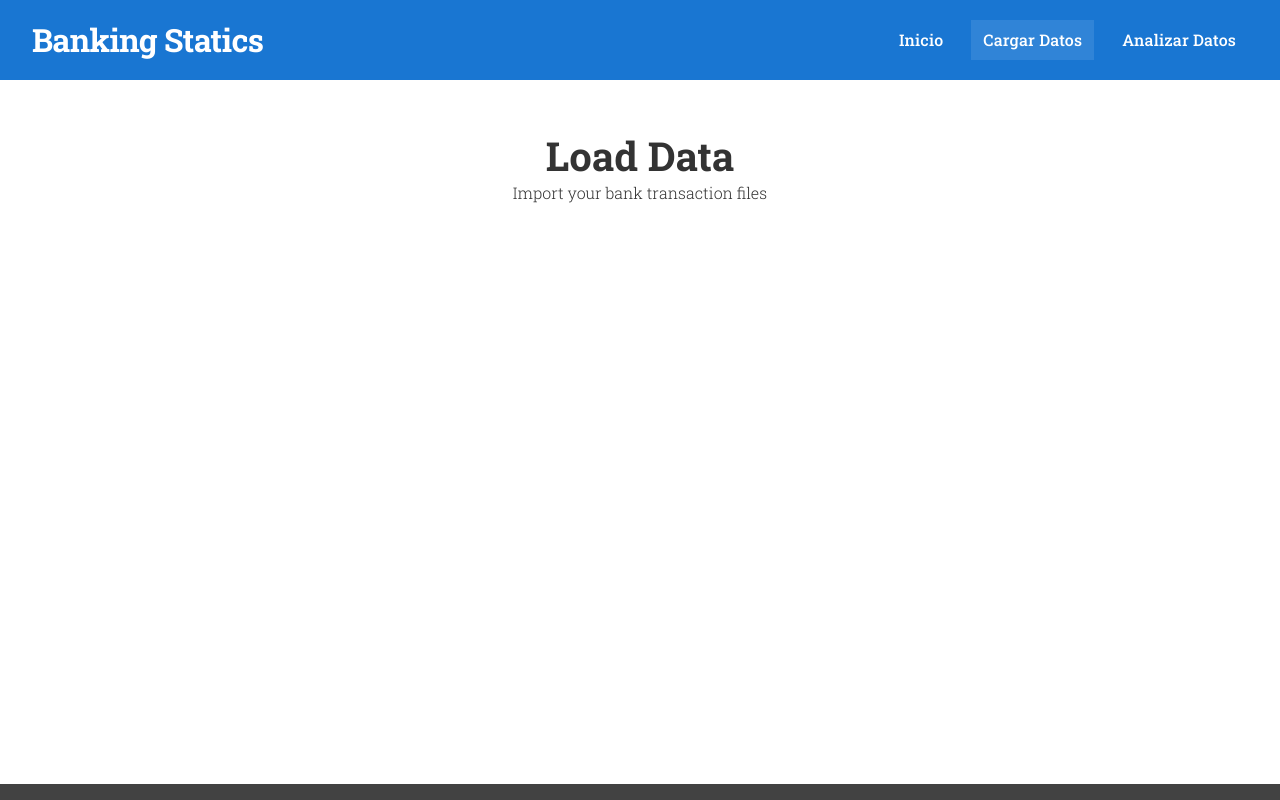
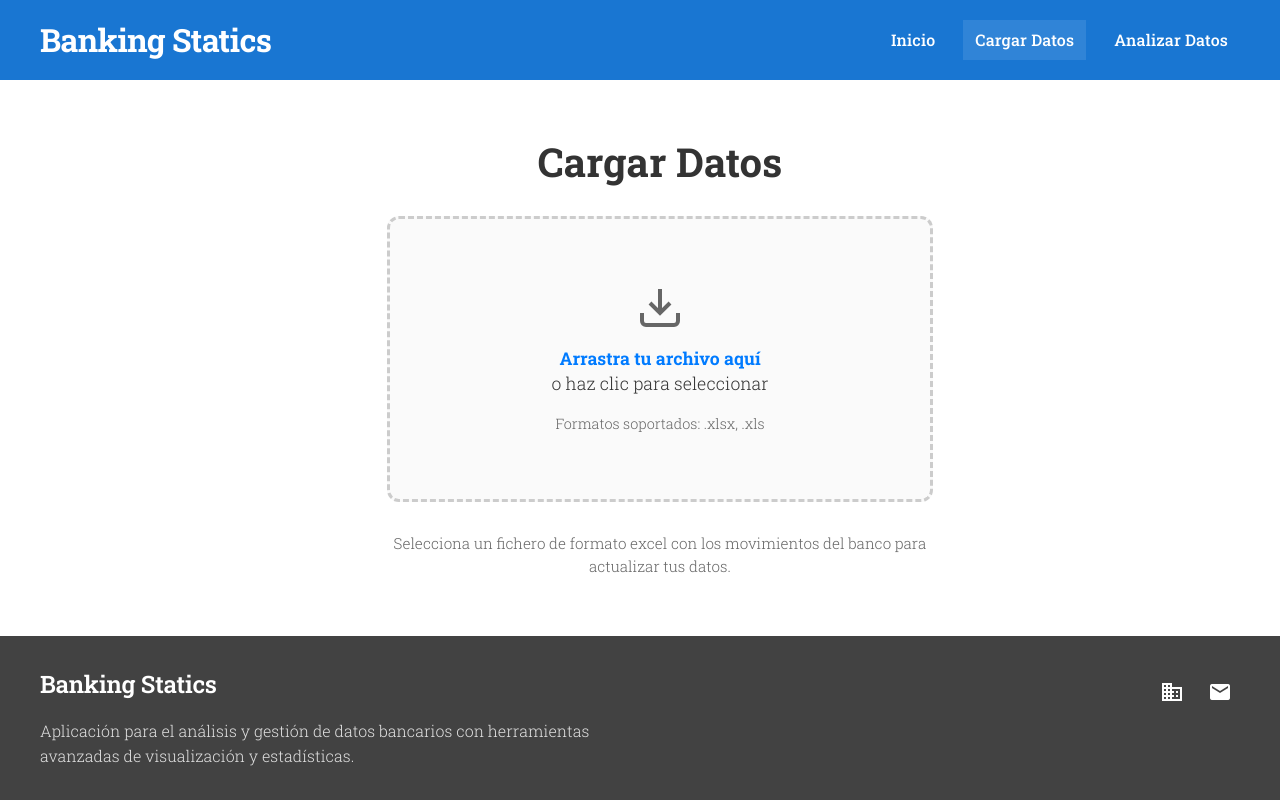
Before and after one commit to PABLOKUMAR1993/bankingStatics, an Angular app: page /load-data in a window 1280 px wide. Shown: the top 800 px of the page. Built offline with nearby package versions, Linux system fonts and the light colour scheme.

Commit message:
WIP: The Load Data component is created.

```diff
--- a/src/app/app.css
+++ b/src/app/app.css
@@ -1,4 +1,5 @@
 .main-content {
-  min-height: calc(100vh - 160px);
-  padding: 2rem;
+  display: flex;
+  justify-content: center;
+  align-items: center;
 }
--- a/src/app/components/load-data/load-data.component.css
+++ b/src/app/components/load-data/load-data.component.css
@@ -1,4 +1,87 @@
 .load-data-container {
+  display: flex;
+  flex-direction: column;
+  align-items: center;
+  justify-content: center;
+  width: 100%;
+  height: calc(100vh - 284px);
+  flex: 1;
   padding: 20px;
   text-align: center;
+  gap: 30px;
 }
+
+.drop-zone {
+  width: 100%;
+  max-width: 500px;
+  min-height: 200px;
+  border: 3px dashed #ccc;
+  border-radius: 12px;
+  background-color: #fafafa;
+  cursor: pointer;
+  transition: all 0.3s ease;
+  display: flex;
+  align-items: center;
+  justify-content: center;
+  padding: 40px 20px;
+}
+
+.drop-zone:hover {
+  border-color: #007bff;
+  background-color: #f0f8ff;
+  transform: translateY(-2px);
+  box-shadow: 0 4px 12px rgba(0, 123, 255, 0.15);
+}
+
+.drop-zone.drag-over {
+  border-color: #007bff;
+  background-color: #e6f3ff;
+  transform: scale(1.02);
+  box-shadow: 0 6px 20px rgba(0, 123, 255, 0.25);
+}
+
+.drop-content {
+  display: flex;
+  flex-direction: column;
+  align-items: center;
+  gap: 16px;
+}
+
+.upload-icon {
+  color: #666;
+  transition: color 0.3s ease;
+}
+
+.drop-zone:hover .upload-icon,
+.drop-zone.drag-over .upload-icon {
+  color: #007bff;
+}
+
+.drop-text {
+  margin: 0;
+  color: #333;
+  font-size: 1.1rem;
+  line-height: 1.4;
+}
+
+.drop-text strong {
+  color: #007bff;
+}
+
+.file-format-text {
+  margin: 0;
+  color: #666;
+  font-size: 0.9rem;
+}
+
+.hidden-input {
+  display: none;
+}
+
+.description-text {
+  color: #666;
+  font-size: 0.95rem;
+  line-height: 1.5;
+  max-width: 600px;
+  margin: 0;
+}
--- a/src/app/components/load-data/load-data.component.html
+++ b/src/app/components/load-data/load-data.component.html
@@ -1,4 +1,38 @@
 <div class="load-data-container">
-  <h1>Load Data</h1>
-  <p>Import your bank transaction files</p>
+  <h1>Cargar Datos</h1>
+
+  <div class="drop-zone"
+       (dragover)="onDragOver($event)"
+       (dragleave)="onDragLeave($event)"
+       (drop)="onDrop($event)"
+       [class.drag-over]="isDragOver"
+       (click)="fileInput.click()">
+
+    <div class="drop-content">
+      <svg class="upload-icon" width="48" height="48" viewBox="0 0 24 24" fill="none" stroke="currentColor" stroke-width="2">
+        <path d="M21 15v4a2 2 0 0 1-2 2H5a2 2 0 0 1-2-2v-4"></path>
+        <polyline points="7,10 12,15 17,10"></polyline>
+        <line x1="12" y1="15" x2="12" y2="3"></line>
+      </svg>
+
+      <p class="drop-text">
+        <strong>Arrastra tu archivo aquí</strong><br>
+        o haz clic para seleccionar
+      </p>
+
+      <p class="file-format-text">
+        Formatos soportados: .xlsx, .xls
+      </p>
+    </div>
+  </div>
+
+  <input #fileInput
+         type="file"
+         accept=".xlsx,.xls"
+         class="hidden-input"
+         (change)="onFileSelected($event)">
+
+  <p class="description-text">
+    Selecciona un fichero de formato excel con los movimientos del banco para actualizar tus datos.
+  </p>
 </div>
--- a/src/app/components/load-data/load-data.component.ts
+++ b/src/app/components/load-data/load-data.component.ts
@@ -9,4 +9,52 @@ import { Component } from '@angular/core';
 })
 export class LoadDataComponent {
 
+  // attributes
+
+  public isDragOver: boolean = false;
+
+  // methods
+
+  public onDragOver(event: DragEvent): void {
+    event.preventDefault();
+    event.stopPropagation();
+    this.isDragOver = true;
+  }
+
+  public onDragLeave(event: DragEvent): void {
+    event.preventDefault();
+    event.stopPropagation();
+    this.isDragOver = false;
+  }
+
+  public onDrop(event: DragEvent): void {
+    event.preventDefault();
+    event.stopPropagation();
+    this.isDragOver = false;
+
+    const files: FileList | undefined = event.dataTransfer?.files;
+    if (files && files.length > 0) {
+      this.handleFile(files[0]);
+    }
+  }
+
+  public onFileSelected(event: Event): void {
+    const input = event.target as HTMLInputElement;
+    if (input.files && input.files.length > 0) {
+      this.handleFile(input.files[0]);
+    }
+  }
+
+  private handleFile(file: File): void {
+    const allowedTypes: string[] = [
+      'application/vnd.openxmlformats-officedocument.spreadsheetml.sheet',
+      'application/vnd.ms-excel'
+    ];
+
+    if (allowedTypes.includes(file.type)) {
+      console.log('Archivo seleccionado:', file.name);
+    } else {
+      console.error('Tipo de archivo no válido. Solo se permiten archivos Excel (.xlsx, .xls)');
+    }
+  }
 }
--- a/src/app/layout/footer/footer.component.css
+++ b/src/app/layout/footer/footer.component.css
@@ -3,6 +3,7 @@
   color: white;
   padding: 2rem;
   margin-top: auto;
+  height: 100px;
 }
 
 .footer-content {
--- a/src/app/layout/hero/hero.component.css
+++ b/src/app/layout/hero/hero.component.css
@@ -9,7 +9,8 @@
   display: flex;
   justify-content: space-between;
   align-items: center;
-  width: 100%;
+  width: 1200px;
+  margin: 0 auto;
 }
 
 .hero-title h1 {
```
Also changed, not shown: src/app/app.html (line endings or trailing spaces), src/app/layout/hero/nav-bar/nav-bar.component.css (line endings or trailing spaces).
